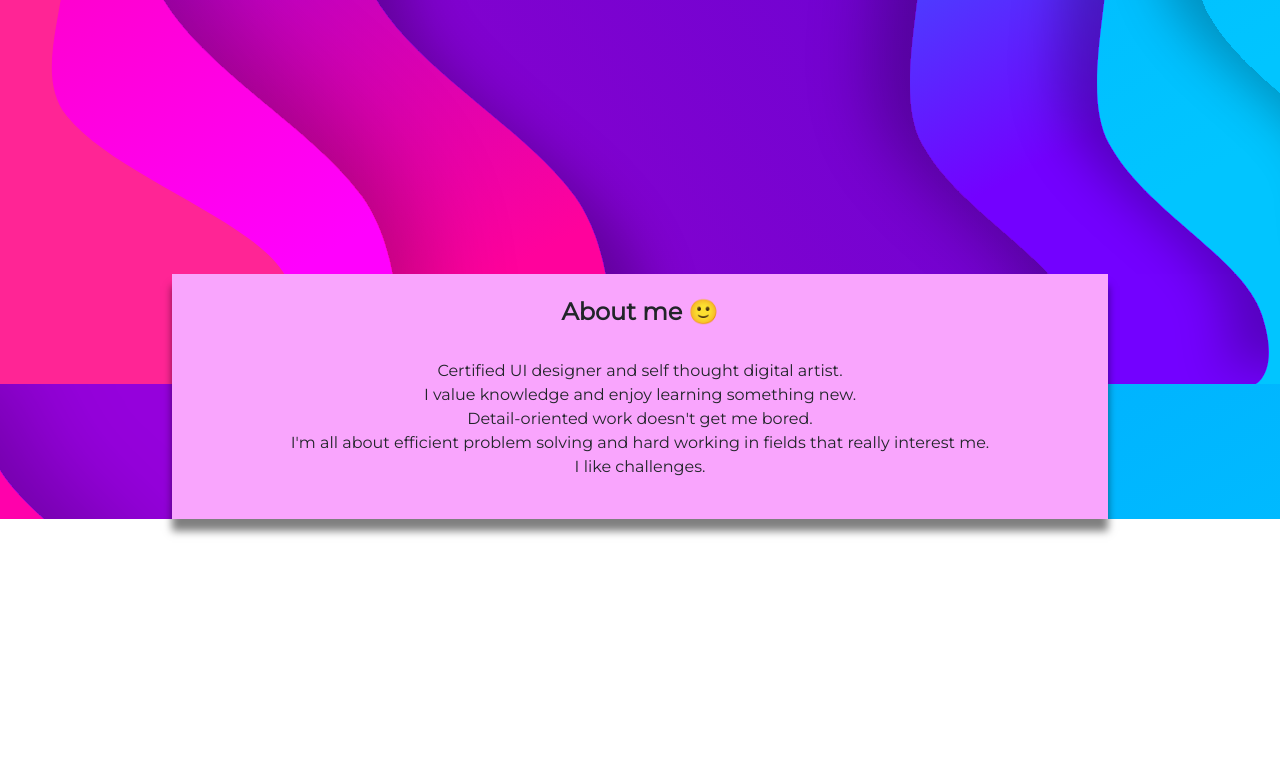
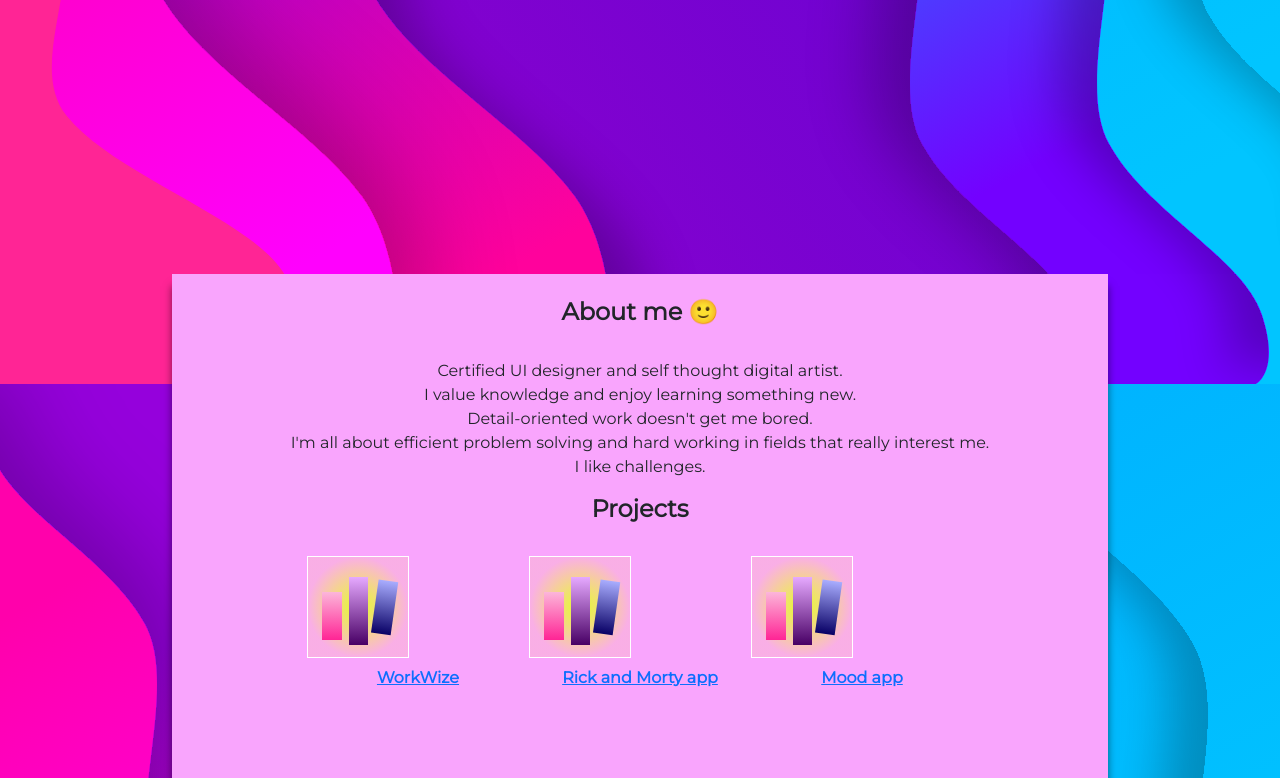
Before and after one commit to glitcheddottiehop/Portfolio, a plain HTML site: page index.html in a window 1280 px wide. Shown: the part 526-1304 px from the top of the page. Before the commit the page ends 1045 px from the top, so only its background shows below. Drawn offline with nearby package versions, Linux system fonts and the light colour scheme.

Commit message:
Add Projects section

```diff
--- a/index.html
+++ b/index.html
@@ -82,6 +82,25 @@
             <li>I'm all about efficient problem solving and hard working in fields that really interest me.</li>
             <li>I like challenges.</li>
           </ul>
+    <div class="container w-75 content-spacer pb-5">
+      <section id="projects" class="projects">
+        <h4 class="text-center pb-4"><strong>Projects</strong></h4>
+        <div class="image-wrapper">
+          <div class="image-container d-flex flex-column flex-md-row mx-auto">
+            <a href="#" class="col-md">
+              <img class="image mx-auto" src="./img/Thumbnail.svg" alt="">
+              <p class="text-center pt-2"><strong>WorkWize</strong></p>
+            </a>
+            <a href="#" class="col-md">
+              <img class="image mx-auto" src="./img/Thumbnail.svg" alt="">
+              <p class="text-center pt-2"><strong>Rick and Morty app</strong></p>
+            </a>
+            <a href="#" class="col-md">
+              <img class="image mx-auto" src="./img/Thumbnail.svg" alt="">
+              <p class="text-center pt-2"><strong>Mood app</strong></p>
+            </a>
+          </div>
+        </div>
       </section>
     </div>
     <script src="https://cdn.jsdelivr.net/npm/bootstrap@5.2.3/dist/js/bootstrap.bundle.min.js" integrity="sha384-kenU1KFdBIe4zVF0s0G1M5b4hcpxyD9F7jL+jjXkk+Q2h455rYXK/7HAuoJl+0I4" crossorigin="anonymous"></script>
```
